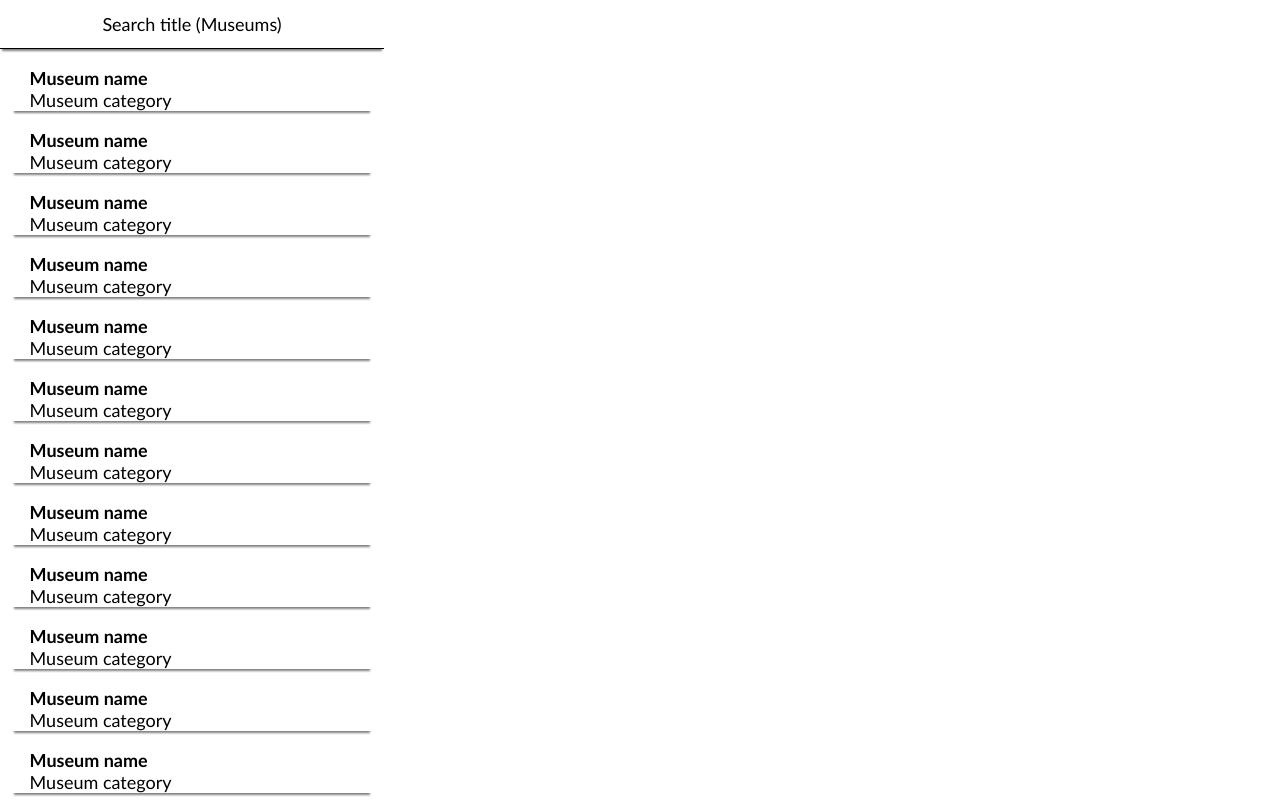
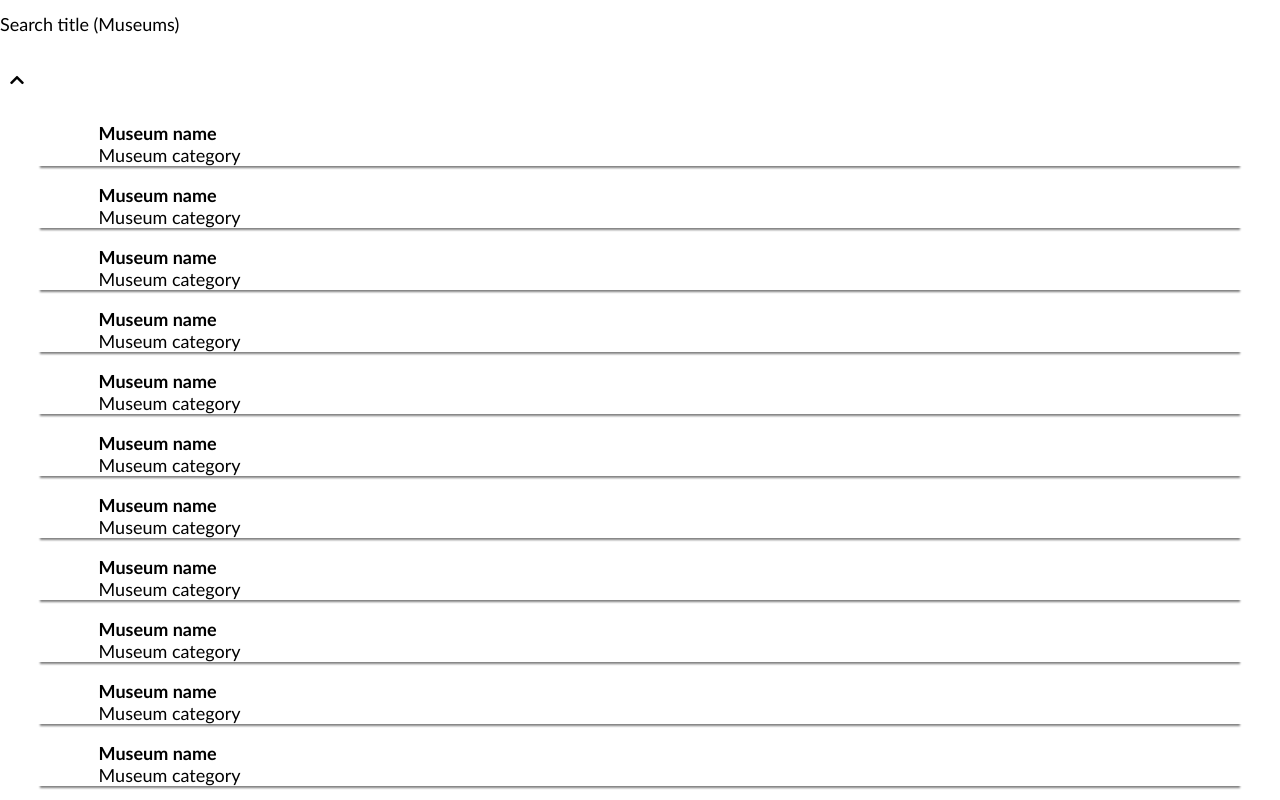
Before and after one commit to noi-techpark/webcomp-activity-poi, a plain HTML site: page ScratchComponents/search.html in a window 1280 px wide. Shown: the top 800 px of the page. Drawn offline with Linux system fonts and the light colour scheme.

Commit message:
link to style

```diff
--- a/ScratchComponents/categories.html
+++ b/ScratchComponents/categories.html
@@ -3,7 +3,9 @@
 	<head>
 		<meta name="viewport" content="width=device-width, initial-scale=1.0">
 		<link href="css/all.css" rel="stylesheet" type="text/css">
-		<link rel="stylesheet" type="text/css" href="static/css/design.css" />
+		<link rel="stylesheet" type="text/css" href="static/css/components/categories.css" />
+		<link rel="stylesheet" type="text/css" href="static/css/theme.css" />
+		<link rel="stylesheet" type="text/css" href="static/css/atoms.css" />
 	</head>
 	<body>
 		<div class="categoriesContainer">
--- a/ScratchComponents/search.html
+++ b/ScratchComponents/search.html
@@ -3,7 +3,9 @@
 	<head>
 		<meta name="viewport" content="width=device-width, initial-scale=1.0">
 		<link href="css/all.css" rel="stylesheet" type="text/css">
-		<link rel="stylesheet" type="text/css" href="static/css/design.css" />
+		<link rel="stylesheet" type="text/css" href="static/css/components/search.css" />
+		<link rel="stylesheet" type="text/css" href="static/css/theme.css" />
+		<link rel="stylesheet" type="text/css" href="static/css/atoms.css" />
 	</head>
 	<body>
 		<div class="mainContainer">
```
Also changed, not shown: ScratchComponents/item.html (+3 -1 lines), ScratchComponents/map.html (+3 -2 lines).
